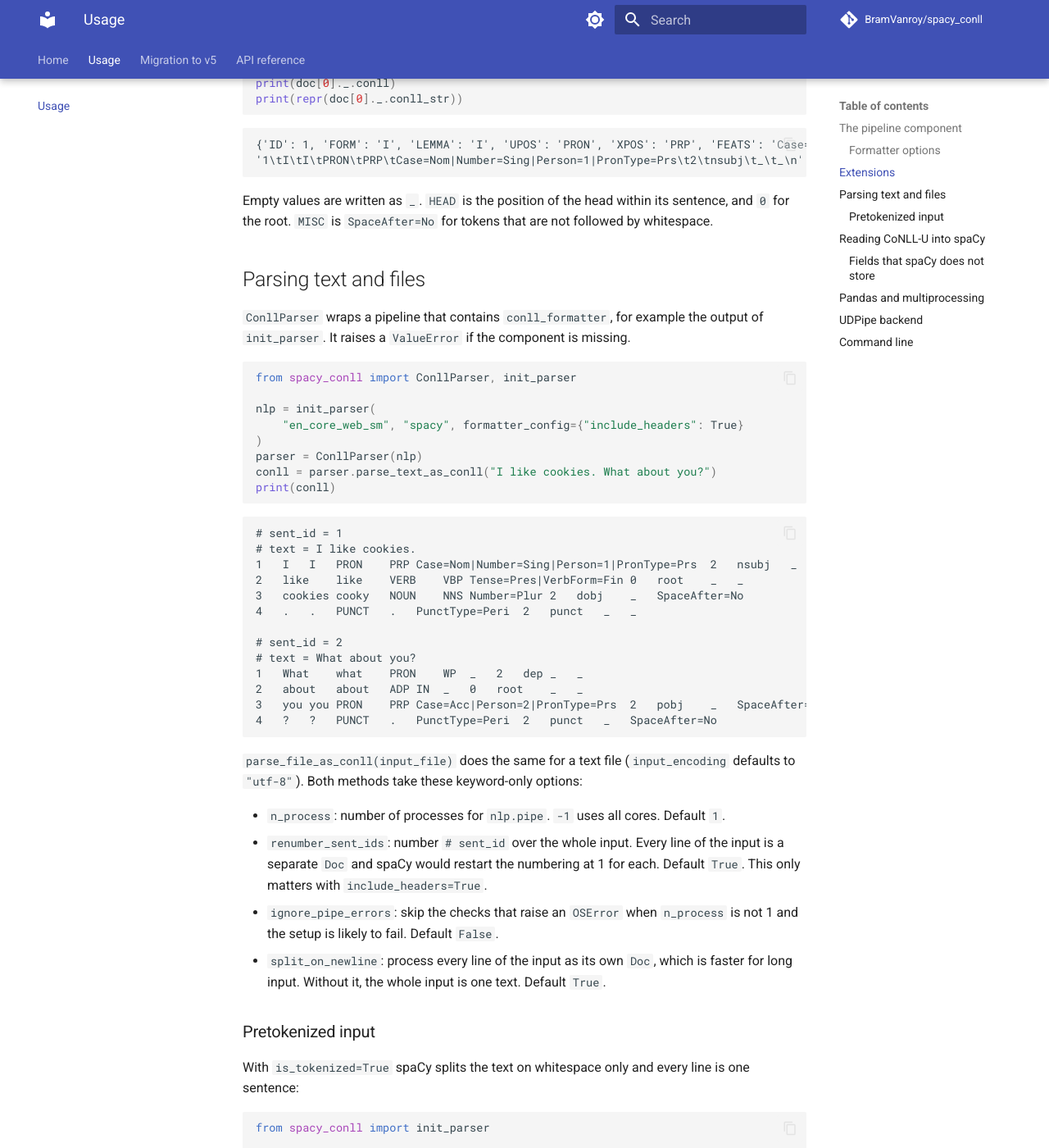
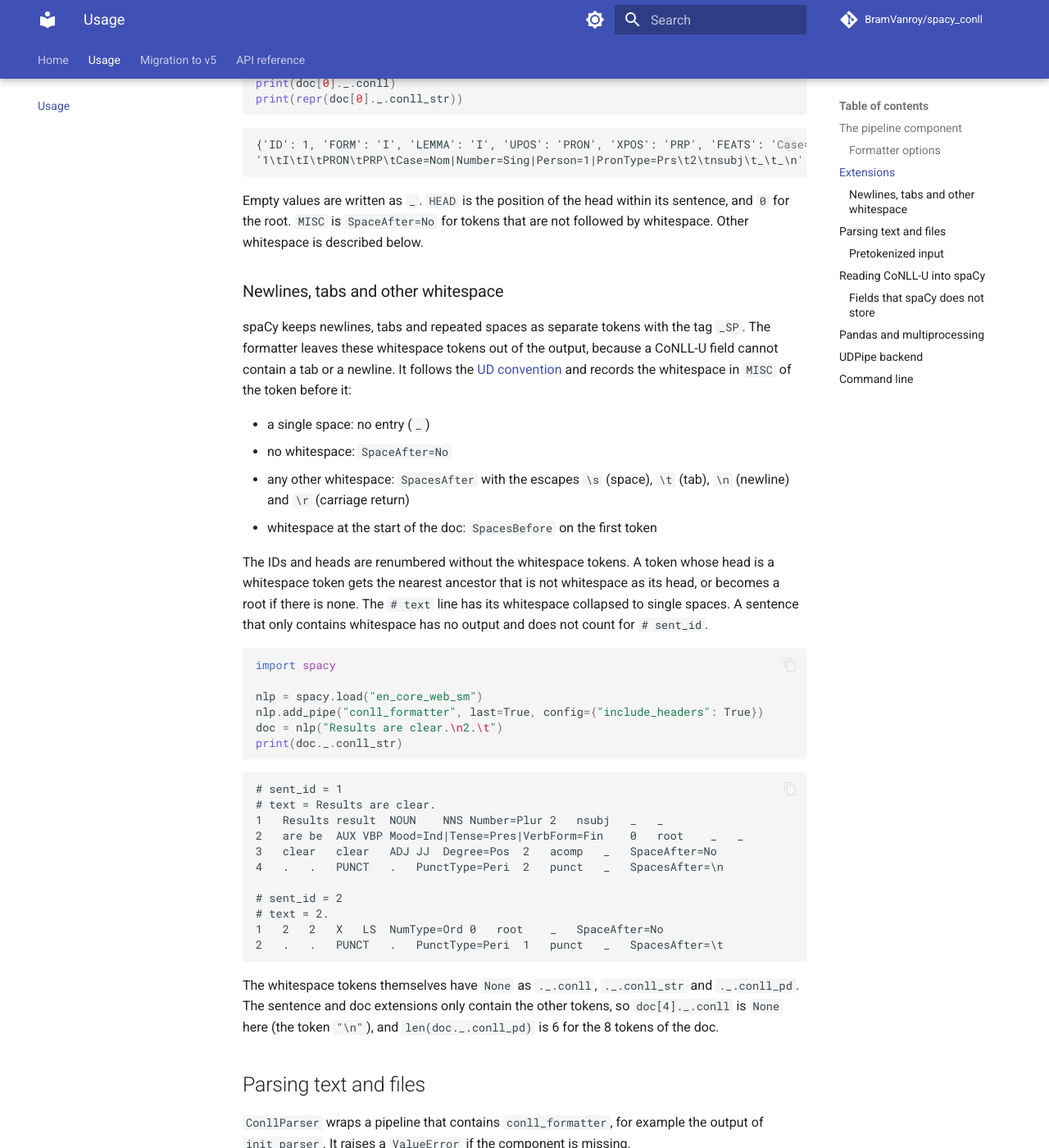
Before and after one commit to BramVanroy/spacy_conll, an MkDocs documentation site: the page built from docs/usage.md, in a window 1280 px wide and 1400 px high, scrolled down 2920 px. Shown: the whole window at 82% size. Built offline with MkDocs 1.6.1 and Material for MkDocs 9.7.7, drawn with Linux system fonts in a browser that asks for light colours; comment, search, counter and statistics services are not loaded; the version menu is left out; some of the changed text lies outside the part shown.

Commit message:
Document whitespace handling and MISC merging

````diff
--- a/docs/usage.md
+++ b/docs/usage.md
@@ -117,7 +117,43 @@ print(repr(doc[0]._.conll_str))
 '1\tI\tI\tPRON\tPRP\tCase=Nom|Number=Sing|Person=1|PronType=Prs\t2\tnsubj\t_\t_\n'
 ```
 
-Empty values are written as `_`. `HEAD` is the position of the head within its sentence, and `0` for the root. `MISC` is `SpaceAfter=No` for tokens that are not followed by whitespace.
+Empty values are written as `_`. `HEAD` is the position of the head within its sentence, and `0` for the root. `MISC` is `SpaceAfter=No` for tokens that are not followed by whitespace. Other whitespace is described below.
+
+### Newlines, tabs and other whitespace
+
+spaCy keeps newlines, tabs and repeated spaces as separate tokens with the tag `_SP`. The formatter leaves these whitespace tokens out of the output, because a CoNLL-U field cannot contain a tab or a newline. It follows the [UD convention](https://universaldependencies.org/misc.html) and records the whitespace in `MISC` of the token before it:
+
+- a single space: no entry (`_`)
+- no whitespace: `SpaceAfter=No`
+- any other whitespace: `SpacesAfter` with the escapes `\s` (space), `\t` (tab), `\n` (newline) and `\r` (carriage return)
+- whitespace at the start of the doc: `SpacesBefore` on the first token
+
+The IDs and heads are renumbered without the whitespace tokens. A token whose head is a whitespace token gets the nearest ancestor that is not whitespace as its head, or becomes a root if there is none. The `# text` line has its whitespace collapsed to single spaces. A sentence that only contains whitespace has no output and does not count for `# sent_id`.
+
+```python
+import spacy
+
+nlp = spacy.load("en_core_web_sm")
+nlp.add_pipe("conll_formatter", last=True, config={"include_headers": True})
+doc = nlp("Results are clear.\n2.\t")
+print(doc._.conll_str)
+```
+
+```text
+# sent_id = 1
+# text = Results are clear.
+1	Results	result	NOUN	NNS	Number=Plur	2	nsubj	_	_
+2	are	be	AUX	VBP	Mood=Ind|Tense=Pres|VerbForm=Fin	0	root	_	_
+3	clear	clear	ADJ	JJ	Degree=Pos	2	acomp	_	SpaceAfter=No
+4	.	.	PUNCT	.	PunctType=Peri	2	punct	_	SpacesAfter=\n
+
+# sent_id = 2
+# text = 2.
+1	2	2	X	LS	NumType=Ord	0	root	_	SpaceAfter=No
+2	.	.	PUNCT	.	PunctType=Peri	1	punct	_	SpacesAfter=\t
+```
+
+The whitespace tokens themselves have `None` as `._.conll`, `._.conll_str` and `._.conll_pd`. The sentence and doc extensions only contain the other tokens, so `doc[4]._.conll` is `None` here (the token `"\n"`), and `len(doc._.conll_pd)` is 6 for the 8 tokens of the doc.
 
 ## Parsing text and files
 
@@ -229,7 +265,7 @@ print(doc[2]._.conll_deps_graphs_field, doc[5]._.conll_misc_field)
 4:obl:from SpaceAfter=No
 ```
 
-A round trip from CoNLL-U to spaCy and back keeps these values. With `include_headers=True`, the formatter writes an existing `conll_metadata` as the header of a sentence instead of generating `# sent_id` and `# text`.
+A round trip from CoNLL-U to spaCy and back keeps these values. When the formatter writes `MISC`, it only sets or removes the entries `SpaceAfter`, `SpacesAfter` and `SpacesBefore` and keeps all other entries in their order. An existing `SpacesAfter` stays when spaCy has a space after the token, because spaCy cannot store other whitespace between tokens of a doc that is read from CoNLL-U. With `include_headers=True`, the formatter writes an existing `conll_metadata` as the header of a sentence instead of generating `# sent_id` and `# text`.
 
 ## Pandas and multiprocessing
 
````
Also changed, not shown: CHANGELOG.md (+2 -0 lines), docs/api.md (+2 -0 lines), docs/migration.md (+2 -0 lines).
